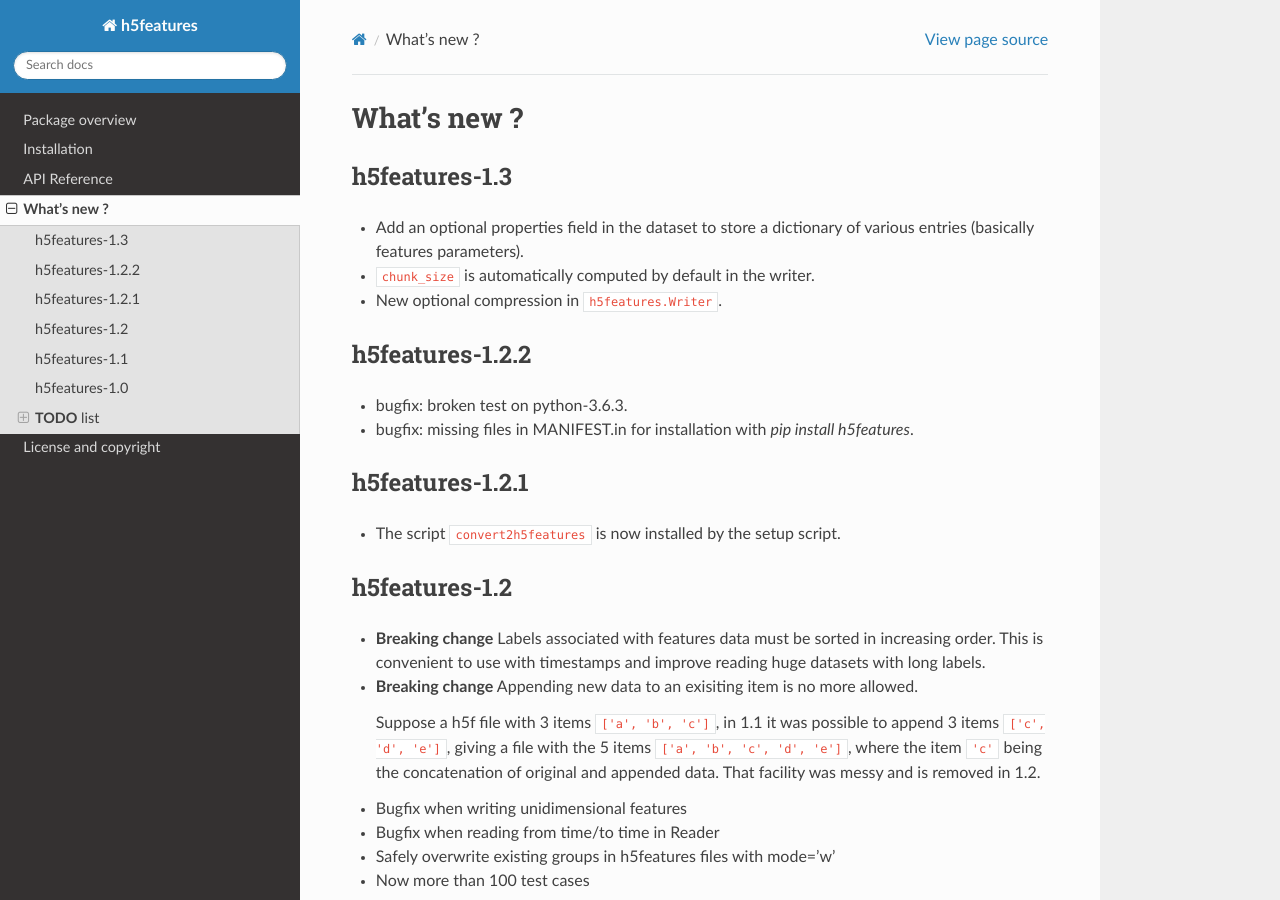
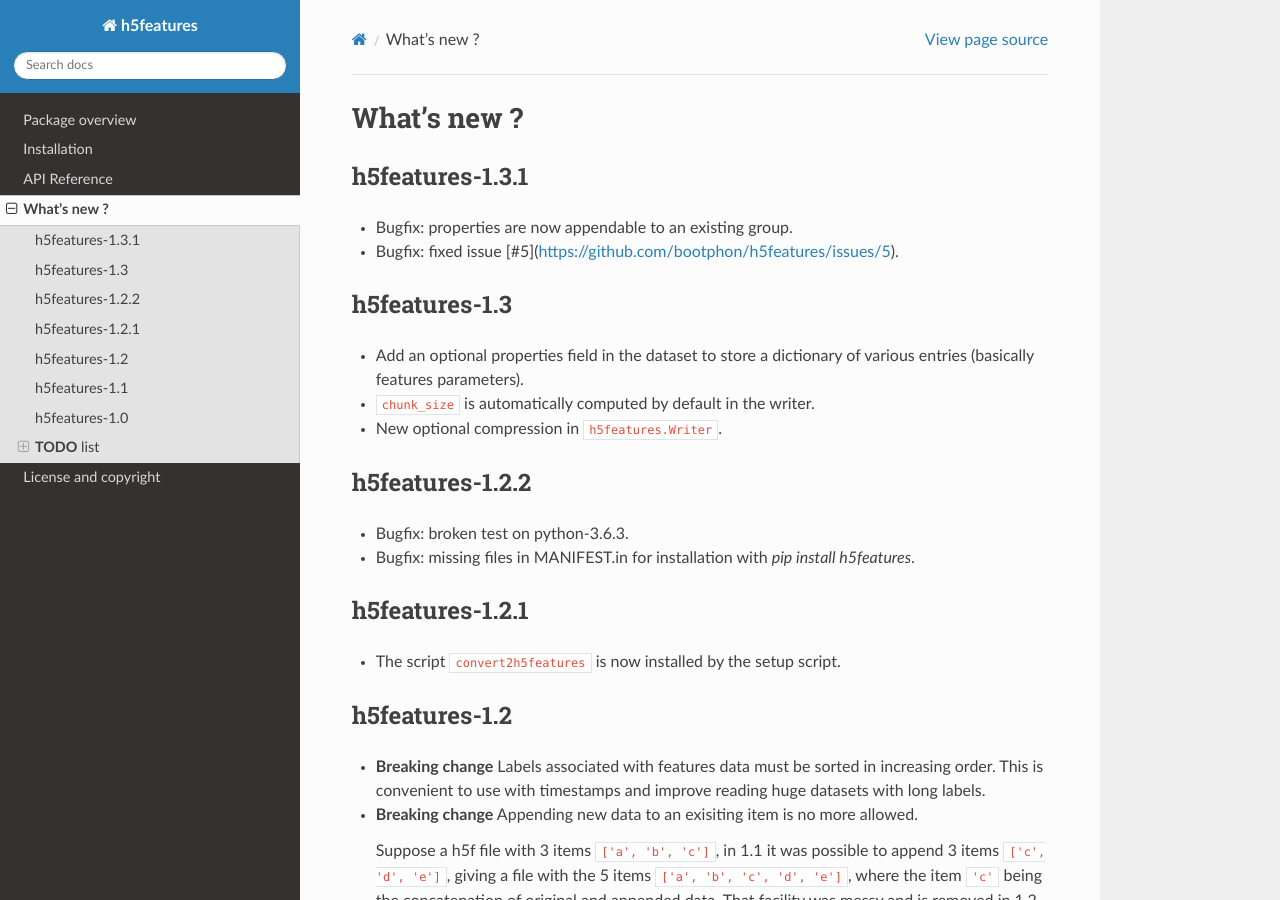
Before and after one commit to bootphon/h5features, a Sphinx documentation site: the page built from docs/whatsnew.rst, in a window 1280 px wide and 900 px high. Built offline with Sphinx 7.4.7 and the Read the Docs theme 2.0.0, drawn with Linux system fonts in a browser that asks for light colours.

Commit message:
fixed issue #5

```diff
--- a/docs/whatsnew.rst
+++ b/docs/whatsnew.rst
@@ -4,6 +4,15 @@
 ============
 What's new ?
 ============
+
+h5features-1.3.1
+================
+
+* Bugfix: properties are now appendable to an existing group.
+
+* Bugfix: fixed issue
+  [#5](https://github.com/bootphon/h5features/issues/5).
+
 
 h5features-1.3
 ==============
@@ -19,9 +28,9 @@ h5features-1.3
 h5features-1.2.2
 ================
 
-* bugfix: broken test on python-3.6.3.
+* Bugfix: broken test on python-3.6.3.
 
-* bugfix: missing files in MANIFEST.in for installation with `pip
+* Bugfix: missing files in MANIFEST.in for installation with `pip
   install h5features`.
 
 
```
Also changed, not shown: 2 other files.
